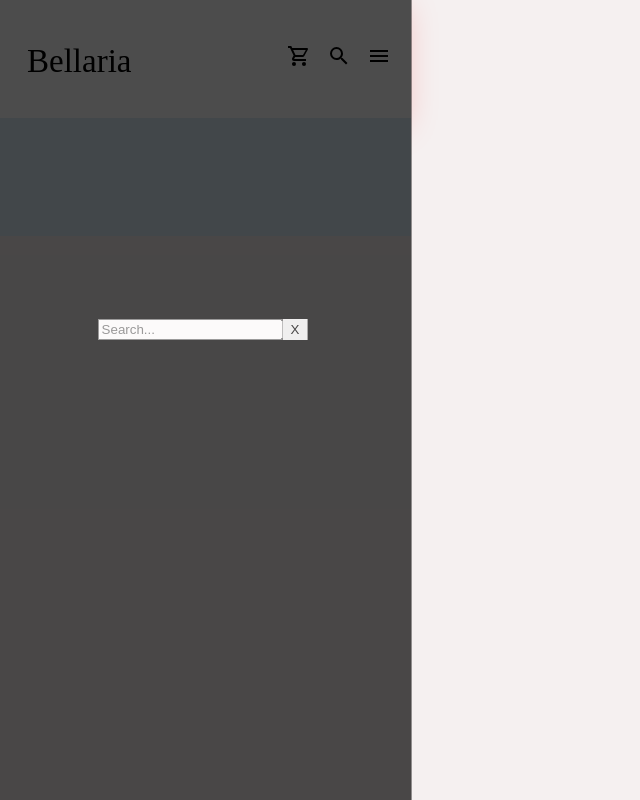
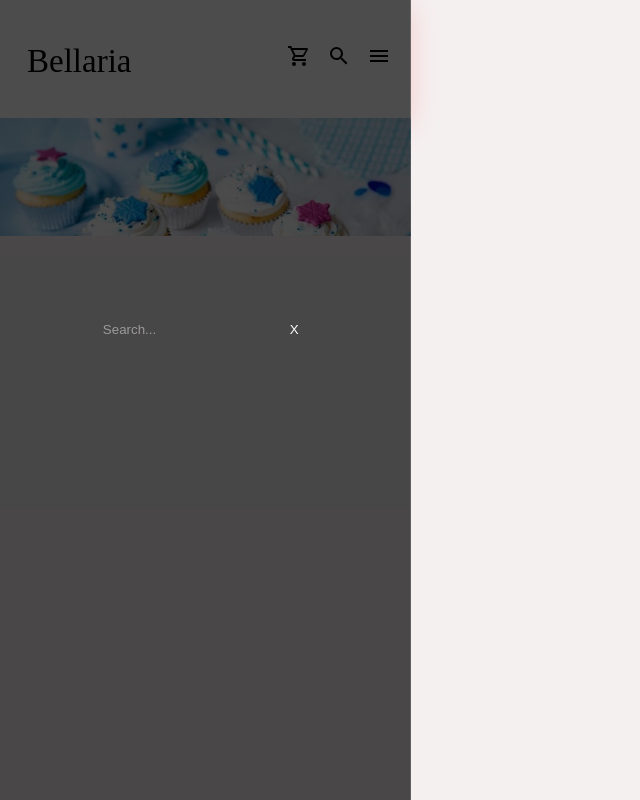
Before and after one commit to prithvi60/Cakery, a React (Create React App) app: page / in a window 1280 px wide. Both pictures are taken after a click on the button 339 px from the left and 56 px from the top of the page. Shown: the top 800 px of the page, without its empty margins (0-640 px from the left). Built offline with nearby package versions, Linux system fonts and the light colour scheme; a web font is replaced by a local one.

Commit message:
nav bar changes

```diff
--- a/public/index.html
+++ b/public/index.html
@@ -7,7 +7,6 @@
 
     <meta name="viewport" content="width=device-width, initial-scale=1" />
 
-    <link rel="manifest" href="%PUBLIC_URL%/manifest.json" />
 
     <title>Cakery</title>
   </head>
--- a/src/App.css
+++ b/src/App.css
@@ -116,7 +116,17 @@ background: #FFFFFF;
 }
 .del-btn{
   border-color: transparent;
-  /* background-color:rgb(0, 0, 0); ; */
+  background-color:rgb(0, 0, 0);
+  color: white;
+}
+
+.search-text{
+    -webkit-appearance: none;
+    background: transparent;
+    border: transparent;
+    color: white;
+    border-bottom-color: #e096a2;
+
 }
 /* title picture container */
 .pic-container{
@@ -126,6 +136,15 @@ background: #FFFFFF;
     height: 118px;
     background-color: rgb(223, 238, 248);
 
+}
+.image-card{
+    display: flex;
+    flex-direction: column;
+    width: 411px;
+    height: 118px;
+    background-image: url(./images/title-img.jpg);
+    background-size:411px;
+    background-blend-mode: overlay;
 }
 
 /* Speciality */
--- a/src/EmailField.js
+++ b/src/EmailField.js
@@ -4,8 +4,8 @@ export default function EmailField() {
     return (<>
     <div className="container"></div>
         <div >
-            <input  class="input-group-text" type="text"/>
-            <button class="btn">Mail</button>
+            <input  className="input-group-text" type="text"/>
+            <button className="btn">Mail</button>
         </div>
         </>
     )
--- a/src/NavBar.js
+++ b/src/NavBar.js
@@ -1,6 +1,5 @@
 import React,{useState} from 'react'
 import './App.css';
-
 
 export default function NavBar() {
 
@@ -27,7 +26,9 @@ export default function NavBar() {
                 </ul>
             </nav>
         </div>
-         <div className="pic-container"></div>
+         <div className="pic-container">
+          <span className="image-card"/>
+         </div>
          </>
     )
 
@@ -91,7 +92,7 @@ function Cart(props){
        if(open)  return(
             <>
             <div className="search-overlay">
-             <input  className="input-group-text" type="text" placeholder="Search..."/>
+             <input  className="search-text" type="text" placeholder="Search..."/>
              <button className="del-btn" onClick={()=>setOpen(!open) }>X</button>
             </div>
 
```
Also changed, not shown: src/images/title-img.jpg (added).
